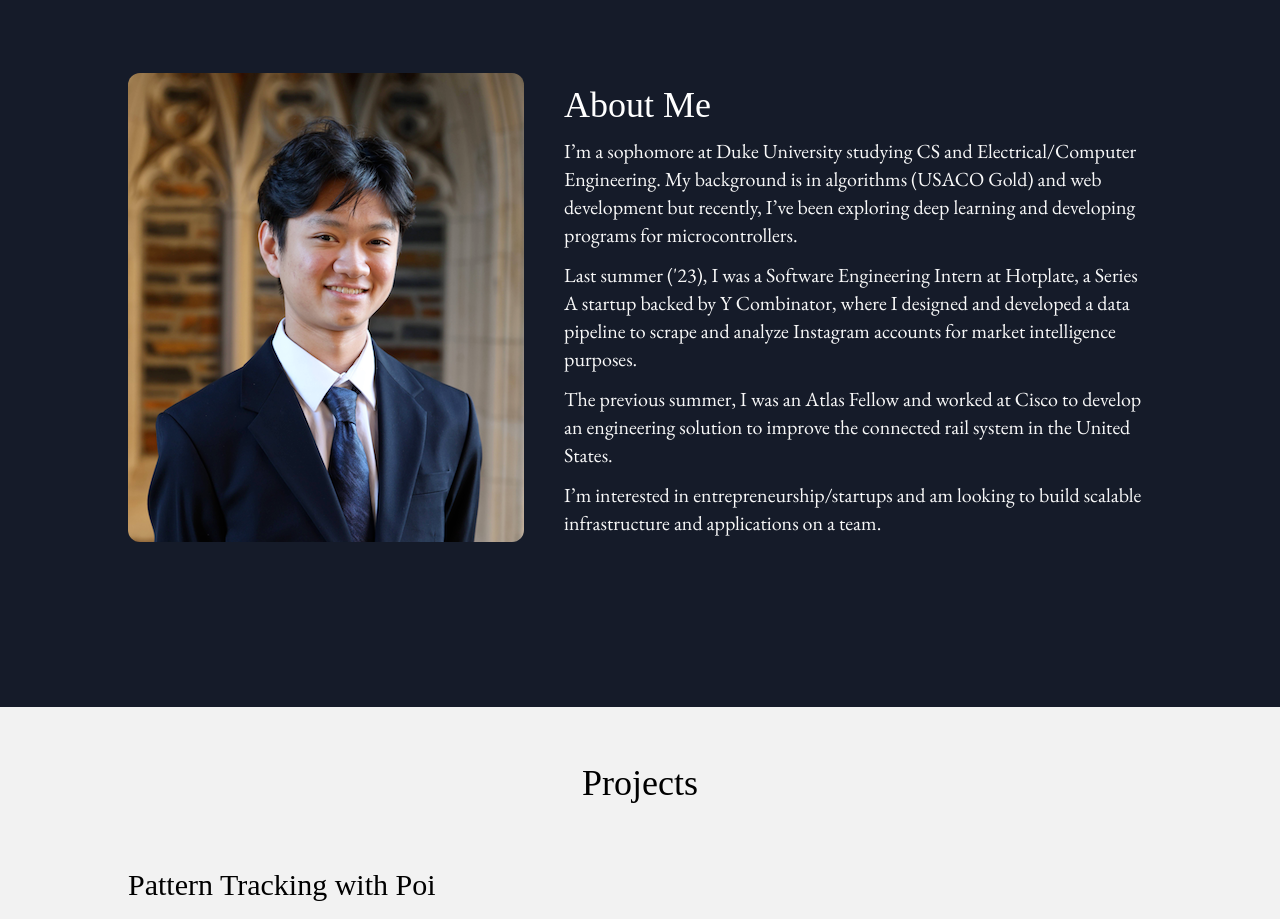
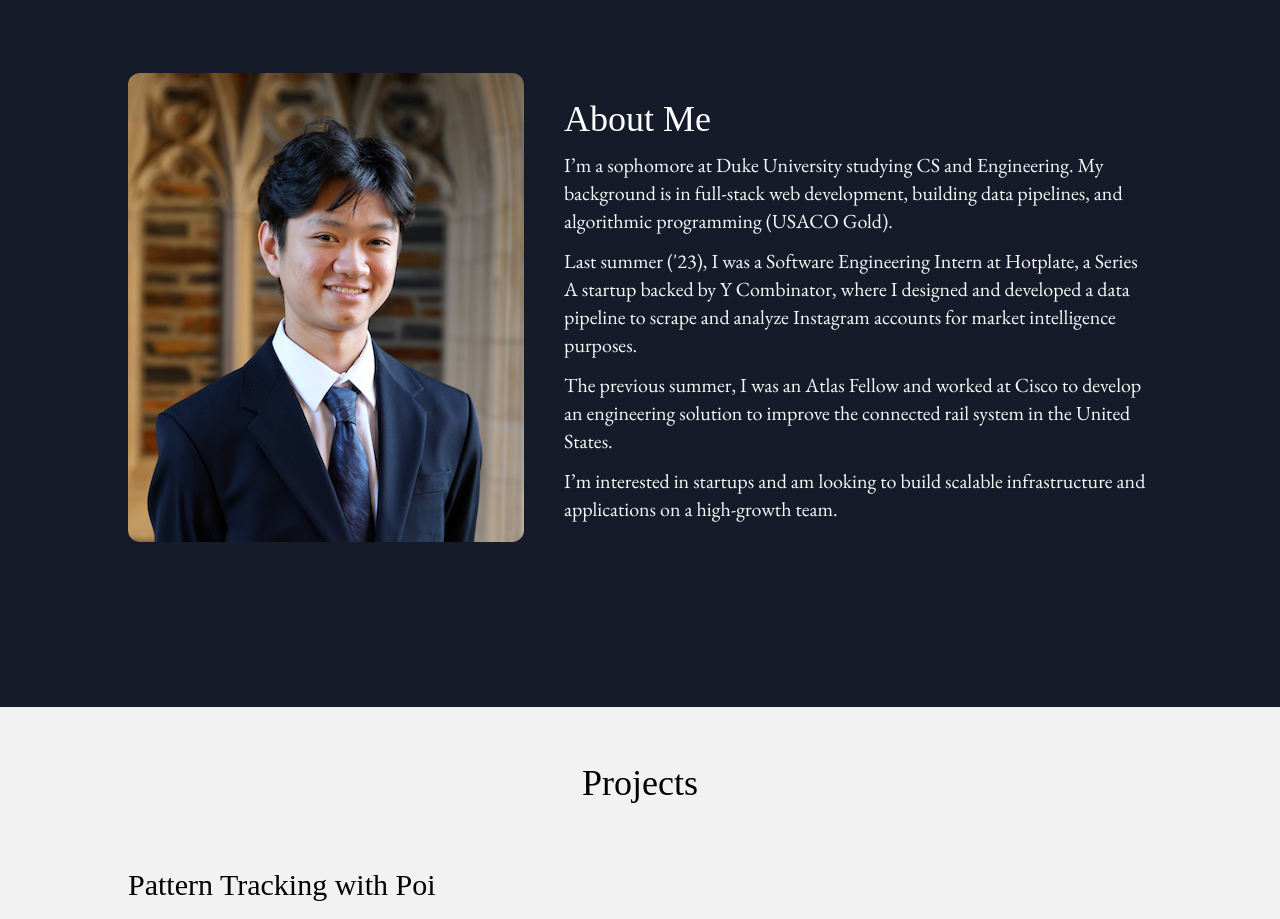
Before and after one commit to pvure/pvure.github.io, a Next.js app: page / in a window 1280 px wide. Shown: the part 940-1859 px from the top of the page. Built offline with nearby package versions, Linux system fonts and the light colour scheme.

Commit message:
update bio

```diff
--- a/src/components/About.js
+++ b/src/components/About.js
@@ -17,10 +17,10 @@ export default function About() {
 
                     title="About Me"
                     blurb={[
-                        "I’m a sophomore at Duke University studying CS and Electrical/Computer Engineering. My background is in algorithms (USACO Gold) and web development but recently, I’ve been exploring deep learning and developing programs for microcontrollers.",
+                        "I’m a sophomore at Duke University studying CS and Engineering. My background is in full-stack web development, building data pipelines, and algorithmic programming (USACO Gold).",
                         "Last summer ('23), I was a Software Engineering Intern at Hotplate, a Series A startup backed by Y Combinator, where I designed and developed a data pipeline to scrape and analyze Instagram accounts for market intelligence purposes.",
                         "The previous summer, I was an Atlas Fellow and worked at Cisco to develop an engineering solution to improve the connected rail system in the United States.",
-                        "I’m interested in entrepreneurship/startups and am looking to build scalable infrastructure and applications on a team."
+                        "I’m interested in startups and am looking to build scalable infrastructure and applications on a high-growth team."
                     ]}
                 />
             </div>
```
